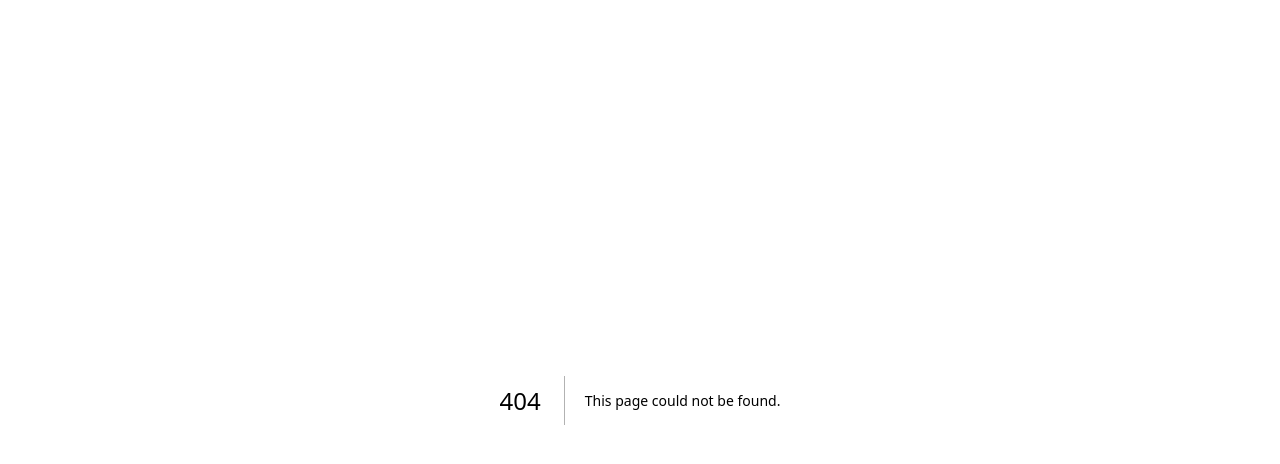
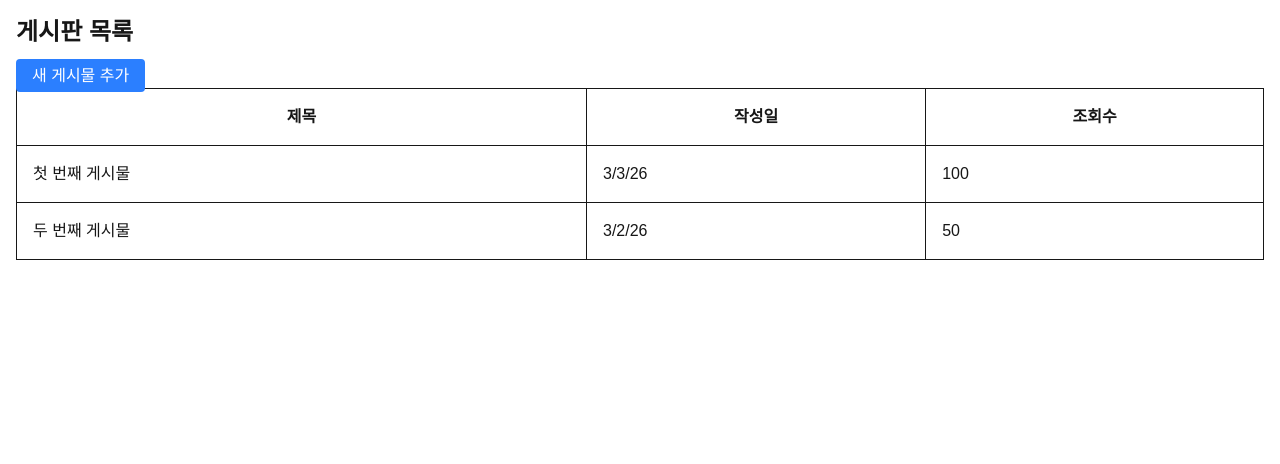
Before and after one commit to yohan-work/testsyncrepo, a Next.js app: page /bulletin-boards in a window 1280 px wide. Before the commit this address had no page. Shown: the top 464 px of the page. Built offline with nearby package versions, Linux system fonts and the light colour scheme; no server answers.

Commit message:
feat: Task 40f4e504 implementation

```diff
--- /dev/null
+++ b/app/bulletin-boards/page.tsx
@@ -0,0 +1,108 @@
+'use client';
+
+import { useEffect, useState } from 'react';
+import Link from 'next/link';
+
+//bulletin
+interface BulletinBoard {
+    id: string;
+    title: string;
+    createdAt: Date;
+    views: number;
+}
+
+const fetchBoards = async (): Promise<BulletinBoard[]> => {
+    const response = await fetch('/bulletin-boards.json');
+    if (!response.ok) {
+        throw new Error('Failed to fetch bulletin boards');
+    }
+    const data: BulletinBoard[] = await response.json();
+    return data;
+};
+
+const dummyBoards: BulletinBoard[] = [
+    {
+        id: crypto.randomUUID(),
+        title: '첫 번째 게시물',
+        createdAt: new Date(),
+        views: 100
+    },
+    {
+        id: crypto.randomUUID(),
+        title: '두 번째 게시물',
+        createdAt: new Date(new Date().getTime() - 86400000), // one day ago
+        views: 50
+    }
+];
+
+const BulletinBoardList = ({ boards }: { boards: BulletinBoard[] }) => (
+    <table className="w-full border-collapse">
+        <thead>
+            <tr>
+                <th className="border p-4 font-bold">제목</th>
+                <th className="border p-4 font-bold">작성일</th>
+                <th className="border p-4 font-bold">조회수</th>
+            </tr>
+        </thead>
+        <tbody>
+            {boards.map((board) => (
+                <tr key={board.id} className="hover:bg-lightgray">
+                    <td className="border p-4">{board.title}</td>
+                    <td className="border p-4">{Intl.DateTimeFormat('en-US', { dateStyle: 'short' }).format(board.createdAt)}</td>
+                    <td className="border p-4">{board.views}</td>
+                </tr>
+            ))}
+        </tbody>
+    </table>
+);
+
+const LoadingSpinner = () => (
+    <div role="status">
+        <svg
+            aria-hidden="true"
+            className="inline w-20 h-20 mr-3 text-gray-200 animate-spin dark:text-white fill-blue-600"
+            viewBox="0 0 100 101" xmlns="http://www.w3.org/2000/svg">
+            <path
+                d="M100 50.5984C100 78.2051 77.6149 100 50 100C22.3851 100 0 77.6149 0 50.5984C0 22.3851 22.3851 0 50 0C77.6149 0 100 22.3851 100 50.5984ZM9.08144 50.5984C9.08144 73.1891 23.6036 90.4869 46.6507 90.4869C69.7007 90.4869 93.2228 73.1891 93.2228 50.5984C93.2228 27.9974 69.7007 10.6996 46.6507 10.6996C23.6036 10.6996 9.08144 27.9974 9.08144 50.5984Z"
+                fill="currentColor"></path>
+            <path
+                d="M93.9676 39.0409C96.393 38.4038 97.8624 35.9116 97.8624 33.4412C97.8624 30.9709 96.393 28.4788 93.9676 27.8417L55.7758 7.03443C52.3771 4.41478 47.8152 4 42.7501 4C37.6852 4 33.1231 4.41478 29.7244 7.03443L5.81645 44.0166C3.41481 46.4286 1.81472 50.7929 1.81472 55.2501C1.81472 60.7073 3.41481 65.0716 5.81645 67.4836L29.7244 93.4657C33.1231 96.0859 37.6852 96.4996 42.7501 96.4996C47.8152 96.4996 52.3771 96.0859 55.7758 93.4657L93.9676 55.2501C96.393 52.8382 96.393 46.4038 93.9676 43.9919L42.7501 17.4836C39.0629 14.1712 33.1231 14 29.7244 14C26.3257 14 20.3869 14.1712 16.6994 17.4836L5.81645 44.0166C3.41481 46.4286 1.81472 50.7929 1.81472 55.2501C1.81472 60.7073 3.41481 65.0716 5.81645 67.4836L29.7244 93.4657C33.1231 96.0859 37.6852 96.4996 42.7501 96.4996C47.8152 96.4996 52.3771 96.0859 55.7758 93.4657L93.9676 55.2501C96.393 52.8382 96.393 46.4038 93.9676 43.9919Z"
+                fill="currentFill"></path>
+        </svg>
+        <span className="sr-only">Loading...</span>
+    </div>
+);
+
+const BulletinBoardPage = () => {
+    const [boards, setBoards] = useState<BulletinBoard[]>(dummyBoards);
+    const [loading, setLoading] = useState(true);
+
+    useEffect(() => {
+        const fetchData = async () => {
+            try {
+                const data = await fetchBoards();
+                setBoards(data);
+            } catch (error) {
+                console.error('Error fetching bulletin boards:', error);
+            } finally {
+                setLoading(false);
+            }
+        };
+
+        fetchData();
+    }, []);
+
+    if (loading) return <LoadingSpinner />;
+
+    return (
+        <div className="container mx-auto p-4">
+            <h1 className="text-2xl font-bold mb-4">게시판 목록</h1>
+            <Link href="/bulletin-board/new" className="bg-blue-500 text-white px-4 py-2 rounded hover:bg-blue-700 mr-4">
+                새 게시물 추가
+            </Link>
+            <BulletinBoardList boards={boards} />
+        </div>
+    );
+};
+
+export default BulletinBoardPage;
```
